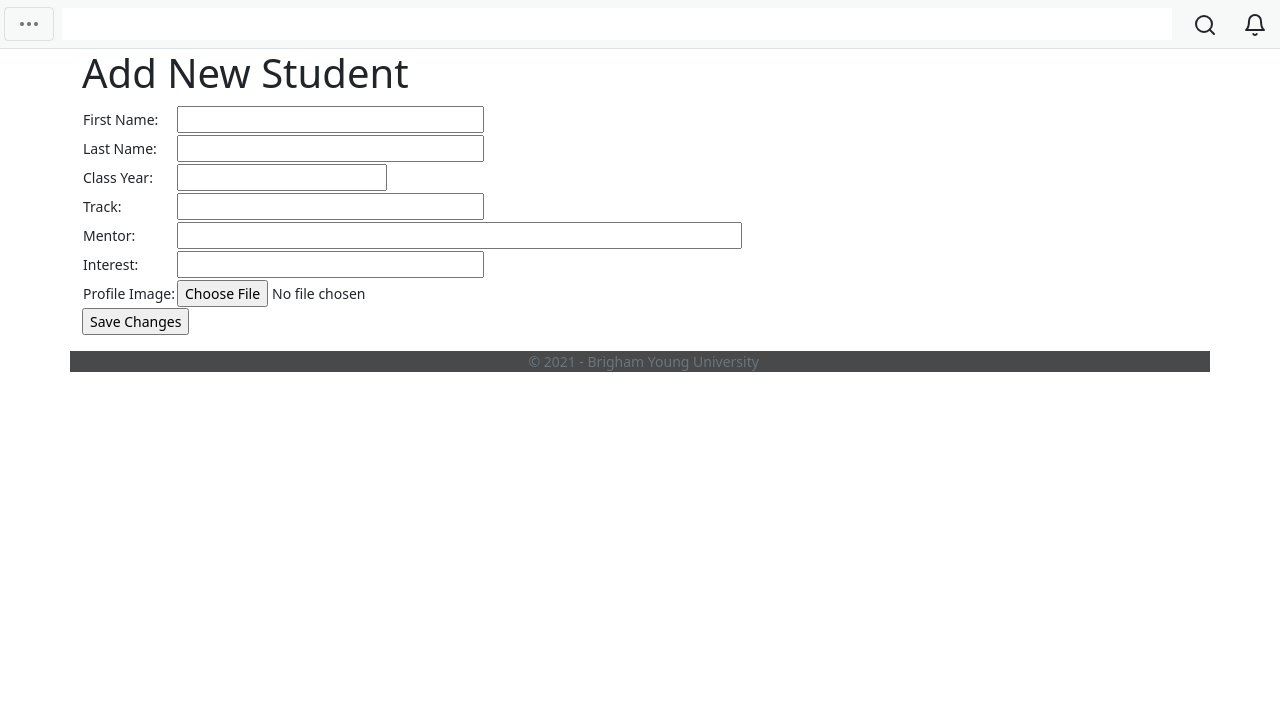
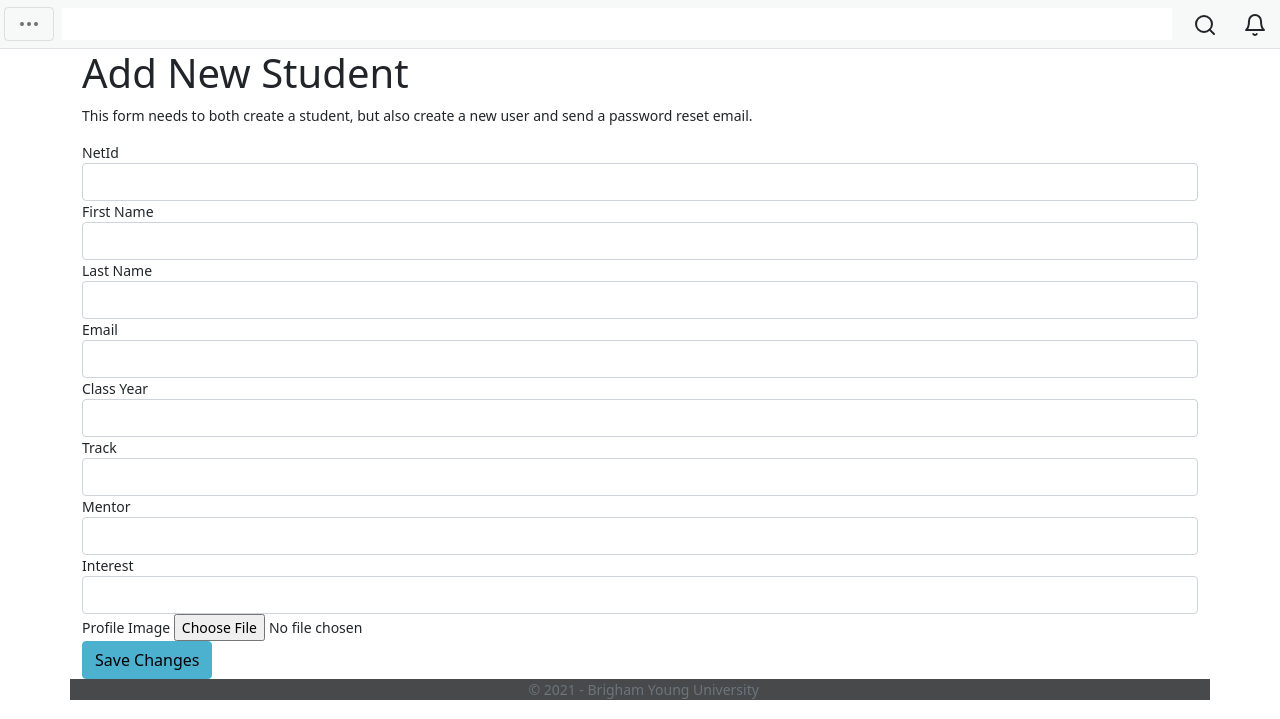
Before and after one commit to statuser/BYUMBACSDashboard, a Flask app: page /students/create_student in a window 1280 px wide. Shown: the top 719 px of the page. Run offline with Flask 2, Linux system fonts and the light colour scheme; parts of the project's set-up code (start-up, migrations or seed data) failed here and were passed over; some libraries are stand-ins or nearby versions.

Commit message:
Setup Student Views

```diff
--- a/CSDashboard.py
+++ b/CSDashboard.py
@@ -18,4 +18,4 @@ Migrate(app, db, render_as_batch=True)
 
 @app.shell_context_processor
 def make_shell_context():
-    return {'db': db, 'User': User, 'Role': Roles, 'Student': Student}
+    return {'db': db, 'User': User, 'Roles': Roles, 'Student': Student}
--- a/app/base/templates/site_template/navbar.jinja
+++ b/app/base/templates/site_template/navbar.jinja
@@ -8,6 +8,7 @@
             {% if current_user.is_anonymous %}
                 {{ render_nav_item('util.login', "Login") }}
             {% else %}
+                {{ render_nav_item('students.create_student', 'Create New Student') }}
                 {{ render_nav_item('students.dashboard', 'Student Dashboard') }}
                 {{ render_nav_item('students.edit_profile', 'Student Edit Profile') }}
                 {{ render_nav_item('career_services.dashboard', 'Career Services Dashboard') }}
--- a/app/students/forms.py
+++ b/app/students/forms.py
@@ -1,9 +1,10 @@
 import re
+from typing import Optional
 from flask_wtf import FlaskForm
 from wtforms import StringField, RadioField, SelectField, \
     FileField, IntegerField, SubmitField
 from wtforms import validators
-from wtforms.validators import DataRequired, Email, NumberRange
+from wtforms.validators import DataRequired, Email, NumberRange, Optional
 
 class IntakeSurvey(FlaskForm):
     firstName = StringField('First Name', validators=[DataRequired()])
@@ -153,9 +154,11 @@ class KPIForm(FlaskForm):
 
 
 class EditStudentProfileForm(FlaskForm):
-    firstName = StringField('First Name')
-    lastName = StringField('Last Name')
-    classYear = IntegerField('Class Year')
+    netID = StringField('NetId', validators=[DataRequired()])
+    firstName = StringField('First Name', validators=[DataRequired()])
+    lastName = StringField('Last Name', validators=[DataRequired()])
+    email = StringField('Email', validators=[Email()])
+    classYear = IntegerField('Class Year', validators=[Optional()])
     track = StringField('Track')
     mentor = StringField('Mentor')
     interest = StringField('Interest')
--- a/app/students/routes.py
+++ b/app/students/routes.py
@@ -3,7 +3,7 @@ from flask_login import login_required, current_user
 
 from app import db
 from app.base.routes import access_forbidden
-from app.base.models import Student, StudentNote
+from app.base.models import Student, StudentNote, User, Roles
 
 from app.students import blueprint
 from app.students.forms import IntakeSurvey, KPIForm, EditStudentProfileForm
@@ -47,7 +47,6 @@ def dashboard():
         'mentor' : 'Jon Kent',
         'interest' : 'Tech'
     }
-
     return render_template("students/dashboard.jinja", student=student, title="Main")
 
 @blueprint.route('/edit_profile/<studentId>', methods=['GET', 'POST'])
@@ -55,9 +54,13 @@ def dashboard():
 @login_required
 def edit_profile(studentId=None):
     if studentId is None:
-        studentId = current_user.student
+        student = current_user.student
+    else:
+        student = Student.query.get(studentId)
 
-    student = Student.query.get(studentId) or abort(404)
+    if student is None:
+            flash("Student not found")
+            return redirect(url_for('base.index'))
 
     form = EditStudentProfileForm()
     if form.validate_on_submit():
@@ -68,25 +71,31 @@ def edit_profile(studentId=None):
         student.track=form.track.data,
         student.mentor=form.mentor.data,
         student.interest=form.interest.data,
-        student.profileImagePath=form.profileImage.data
-        db.session.commit(student)
+        # student.profileImagePath=form.profileImage.data
+        student.user.email = form.email.data
+        db.session.add(student)
+        db.session.commit()
         flash('Your changes have been saved.')
         return redirect(url_for('students.dashboard'))
     elif request.method == 'GET':
+        form.netID.data = student.user.username
         form.firstName.data = student.firstName
         form.lastName.data = student.lastName
+        form.email.data = student.user.email
         form.classYear.data = student.classYear
         form.track.data = student.track
         form.mentor.data = student.mentor
         form.interest.data = student.interest
-        form.profileImage.data = student.profileImage
+        form.profileImage.data = student.profileImagePath
     return render_template("students/edit_profile.jinja", title="Edit My Profile", form=form)
 
 @blueprint.route('/create_student', methods=['GET', 'POST'])
 def create_student():
     form = EditStudentProfileForm()
     if form.validate_on_submit():
-        # Does not Check for duplicates need to add a unique key for this.  Maybe Email?
+        # Does not check for duplicates need to add a unique key for this.  Maybe Email?
+        # Needs to connect to a user object and create that as well.
+
         student = Student(firstName=form.firstName.data,
                           lastName=form.lastName.data,
                           classYear=form.classYear.data,
@@ -94,8 +103,12 @@ def create_student():
                           mentor=form.mentor.data,
                           interest=form.interest.data,
                           profileImagePath=form.profileImage.data)
+        user = User(username = form.netid, email=form.email, student=student)
+        user.role = Roles.query.filer_by(name="Student").first()
         db.session.add(student)
+        db.session.add(user)
         db.session.commit()
         flash('The student has been created')
+        #Send Set Password Email
         return redirect(url_for('students.dashboard'))
     return render_template("students/newStudent.jinja", title="Create Student", form=form)
--- a/app/students/templates/students/newStudent.jinja
+++ b/app/students/templates/students/newStudent.jinja
@@ -1,61 +1,8 @@
 {% extends "site_template/base_plain.jinja" %}
+{% from 'bootstrap/form.html' import render_form %}
 
 {% block content %}
     <h1>Add New Student</h1>
-    <form action="" method="post" novalidate>
-        {{ form.hidden_tag() }}
-        <table>
-            <tr>
-                <td>{{ form.firstName.label }}:</td>
-                <td>{{ form.firstName(size=32) }}</td>
-                {% for error in errors %}
-                <span style="color: red;">[{{ error }}]</span>
-                {% endfor %}
-            </tr>
-            <tr>
-                <td>{{ form.lastName.label }}:</td>
-                <td>{{ form.lastName(size=32) }}</td>
-                {% for error in errors %}
-                <span style="color: red;">[{{ error }}]</span>
-                {% endfor %}
-            </tr>
-            <tr>
-                <td>{{ form.classYear.label }}:</td>
-                <td>{{form.classYear(size=4) }}</td>
-                {% for error in errors %}
-                <span style="color: red;">[{{ error }}]</span>
-                {% endfor %}
-            </tr>
-            <tr>
-                <td>{{ form.track.label }}:</td>
-                <td>{{ form.track(size=32) }}</td>
-                {% for error in errors %}
-                <span style="color: red;">[{{ error }}]</span>
-                {% endfor %}
-            </tr>
-            <tr>
-                <td>{{ form.mentor.label }}:</td>
-                <td>{{ form.mentor(size=64) }}</td>
-                {% for error in errors %}
-                <span style="color: red;">[{{ error }}]</span>
-                {% endfor %}
-            </tr>
-            <tr>
-                <td>{{ form.interest.label }}:</td>
-                <td>{{ form.interest(size=32) }}</td>
-                {% for error in errors %}
-                <span style="color: red;">[{{ error }}]</span>
-                {% endfor %}
-            </tr>
-            <tr>
-                <td>{{ form.profileImage.label }}:</td>
-                <td>{{ form.profileImage(size=64) }}</td>
-                {% for error in errors %}
-                <span style="color: red;">[{{ error }}]</span>
-                {% endfor %}
-            </tr>
-        </table>
-        <p>
-            {{ form.submit() }}
-        </p>
+    <p>This form needs to both create a student, but also create a new user and send a password reset email.</p>
+    {{ render_form(form) }}
 {% endblock content %}
```
Also changed, not shown: app/base/models.py (+15 -4 lines), app/students/templates/students/edit_profile.jinja (+12 -13 lines), migrations/versions/6bafc970a13d_update_students_and_users.py (renamed from migrations/versions/6fa86bb1c5ea_update_students_and_users.py, +9 -17 lines), app.db.
